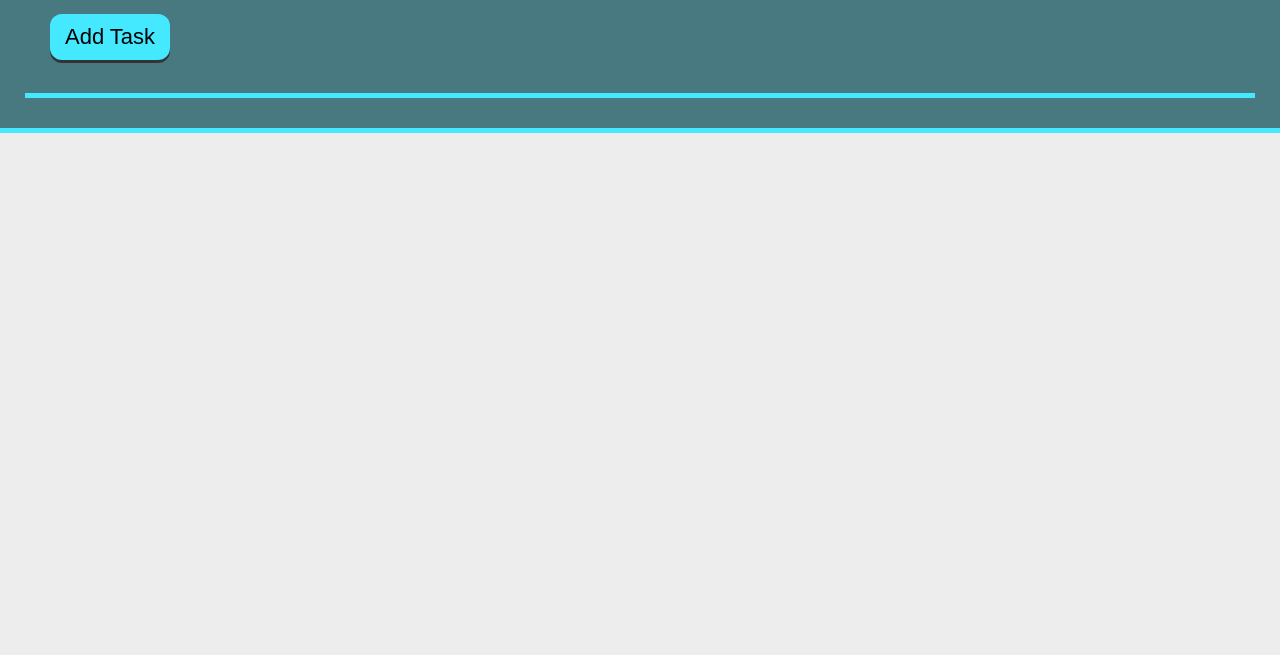
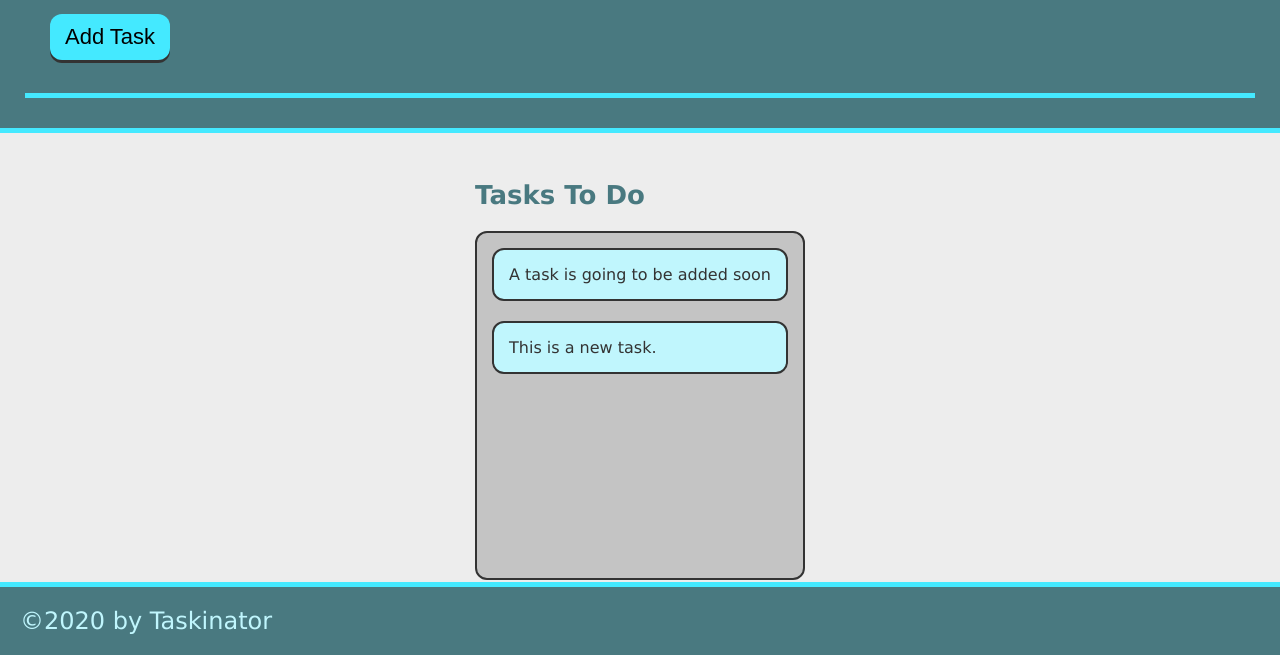
Before and after one commit to dtoomey156/taskinator, a plain HTML site: page index.html in a window 1280 px wide. Both pictures are taken after a click on the button "Add Task". Shown: the part 145-800 px from the top of the page. Drawn offline with Linux system fonts and the light colour scheme; files whose address does not match are found by name.

Commit message:
ability to add task on button click

```diff
--- /dev/null
+++ b/assets/js/script.js
@@ -0,0 +1,11 @@
+var buttonEl = document.querySelector("#save-task");
+var tasksToDoEl = document.querySelector("#tasks-to-do");
+
+var createTaskHandler = function() {
+    var listItemEl = document.createElement("li");
+    listItemEl.className = "task-item";
+    listItemEl.textContent = "This is a new task.";
+    tasksToDoEl.appendChild(listItemEl);
+    };
+
+  buttonEl.addEventListener("click", createTaskHandler);
--- a/index.html
+++ b/index.html
@@ -14,9 +14,28 @@
         <header>
             <h1 class="page-title">Taskinator</h1>
             <p>Click the button below to add a new task!</p>
-            <button class="btn" >Add Task</button>
+            <button class="btn" id="save-task" >Add Task</button>
           </header>
     </header>
+    <main class="page-content">
+        <section class="task list wrapper">
+            <h2 class="list-title">
+                Tasks To Do
+            </h2>
+            <ul class="task-list" id="tasks-to-do">
+                <li class="task-item">
+                    A task is going to be added soon
+                </li>
+
+            </ul>
+
+        </section>
+
+    </main>
+
+    <footer>
+        &copy;2020 by Taskinator
+      </footer>
 
   <script src="./assets/js/script.js"></script>
 </body>
```
Also changed, not shown: assets/script.js (deleted).
